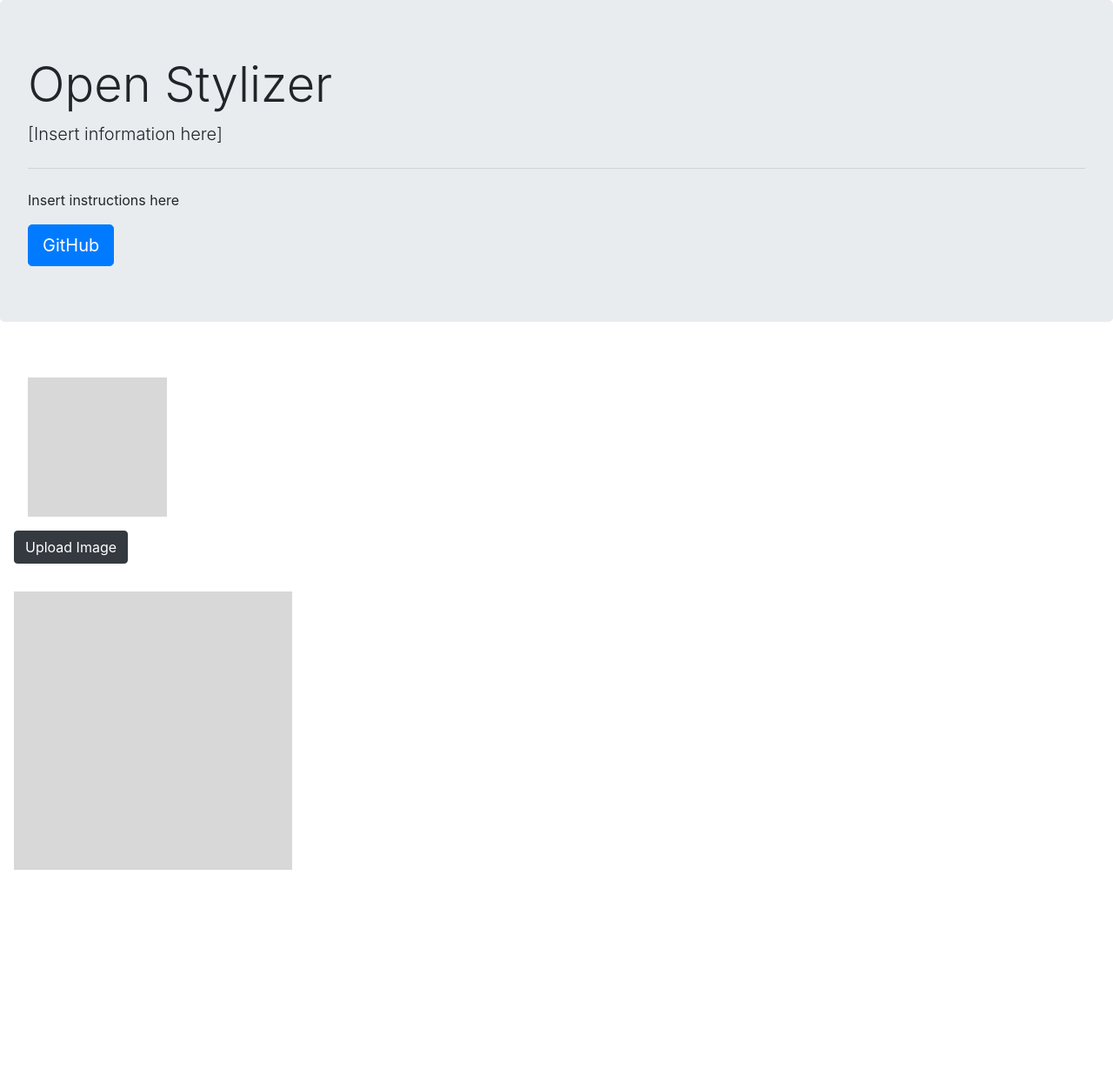
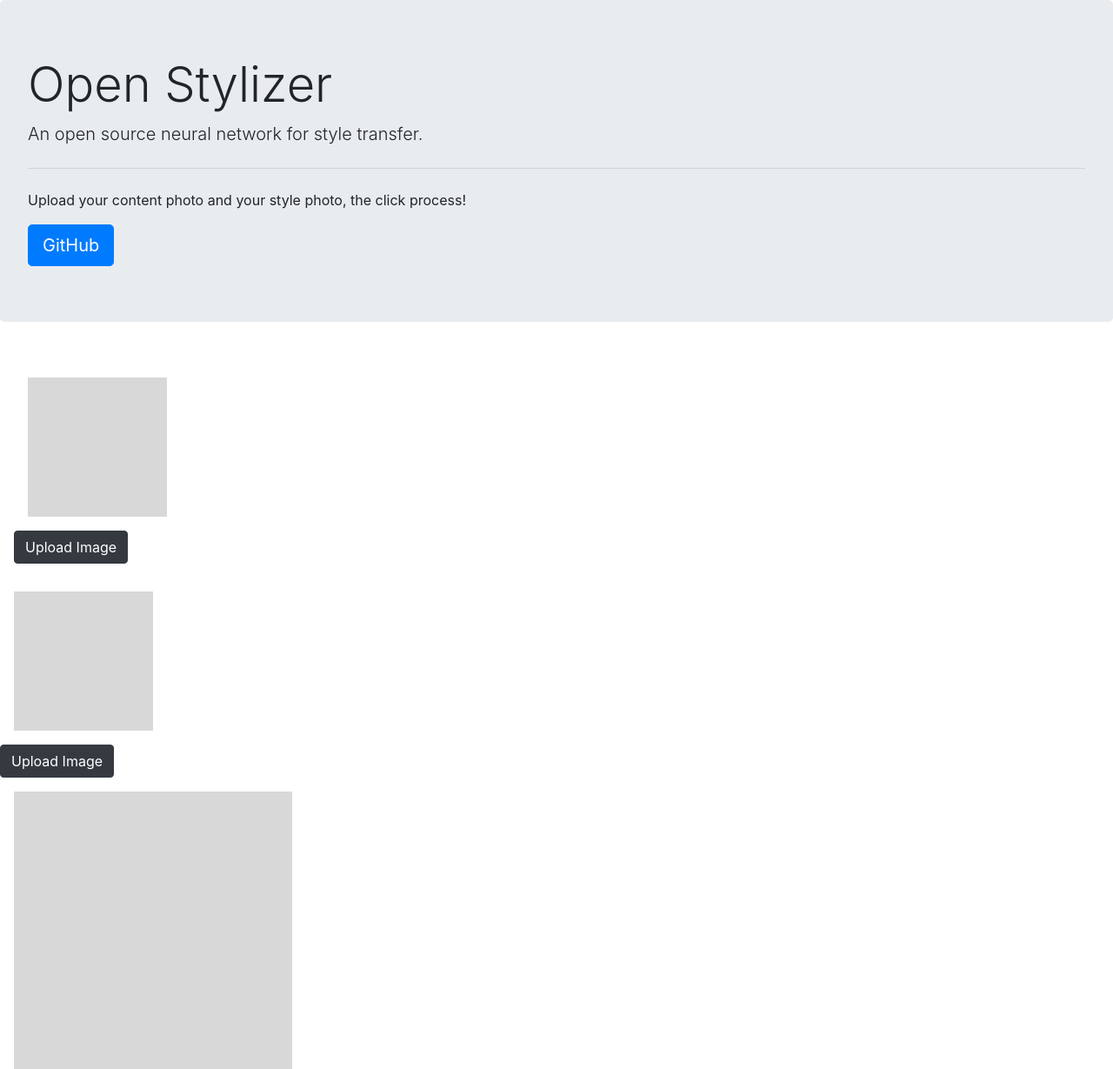
Before and after one commit to oliverj96/neural-network-style-transfer-utility, a Flask app: page / in a window 1280 px wide. Shown: the top 1229 px of the page at 87% size. Before the commit the page ends 1000 px from the top, so only its background shows below. Run offline with Flask 2, Linux system fonts and the light colour scheme; some libraries are stand-ins or nearby versions.

Commit message:
updated files

```diff
--- a/server/src/templates/index.html
+++ b/server/src/templates/index.html
@@ -1,32 +1,47 @@
 <!DOCTYPE html>
 <html lang="en">
   <head>
-    <meta charset="UTF-8">
-    <meta name="viewport" content="width=device-width, initial-scale=1.0">
+    <meta charset="UTF-8" />
+    <meta name="viewport" content="width=device-width, initial-scale=1.0" />
     <title>Open Stylizer</title>
     <!-- CSS only -->
-    <link rel="stylesheet" href="https://stackpath.bootstrapcdn.com/bootstrap/4.5.0/css/bootstrap.min.css" integrity="sha384-9aIt2nRpC12Uk9gS9baDl411NQApFmC26EwAOH8WgZl5MYYxFfc+NcPb1dKGj7Sk" crossorigin="anonymous">
-    <link rel="stylesheet" href="style.css">
+    <link
+      rel="stylesheet"
+      href="https://stackpath.bootstrapcdn.com/bootstrap/4.5.0/css/bootstrap.min.css"
+      integrity="sha384-9aIt2nRpC12Uk9gS9baDl411NQApFmC26EwAOH8WgZl5MYYxFfc+NcPb1dKGj7Sk"
+      crossorigin="anonymous"
+    />
+    <link rel="stylesheet" href="style.css" />
   </head>
   <body>
     <!-- Title Section -->
     <div class="jumbotron">
       <h1 class="display-4">Open Stylizer</h1>
-        <p class="lead">[Insert information here]</p>
-        <hr class="my-4">
-        <p>Insert instructions here</p>
-        <a class="btn btn-primary btn-lg" href="#" role="button">GitHub</a>
+      <p class="lead">An open source neural network for style transfer.</p>
+      <hr class="my-4" />
+      <p>Upload your content photo and your style photo, the click process!</p>
+      <a
+        class="btn btn-primary btn-lg"
+        href="https://github.com/oliverj96/open-stylizer"
+        target="blank"
+        role="button"
+        >GitHub</a
+      >
     </div>
 
-    <!-- Upload Image Section -->
+    <!-- Upload Images Section -->
+    <div id="imagesection">
         <div class="imagespace">
-        <div id="imageupload">
+          <div id="imageupload"></div>
+          <button type="button" class="btn btn-dark">Upload Image</button>
         </div>
+          <div id="imageupload"></div>
           <button type="button" class="btn btn-dark">Upload Image</button>
         </div>
 
+    </div>
+
     <!-- Output Image Section -->
-    <div id="imageout">
-    </div>
+    <div id="imageout"></div>
   </body>
 </html>
```
Also changed, not shown: server/src/static/style.css (renamed from server/src/templates/style.css). Lines whose indentation alone changed are shown as unchanged.
